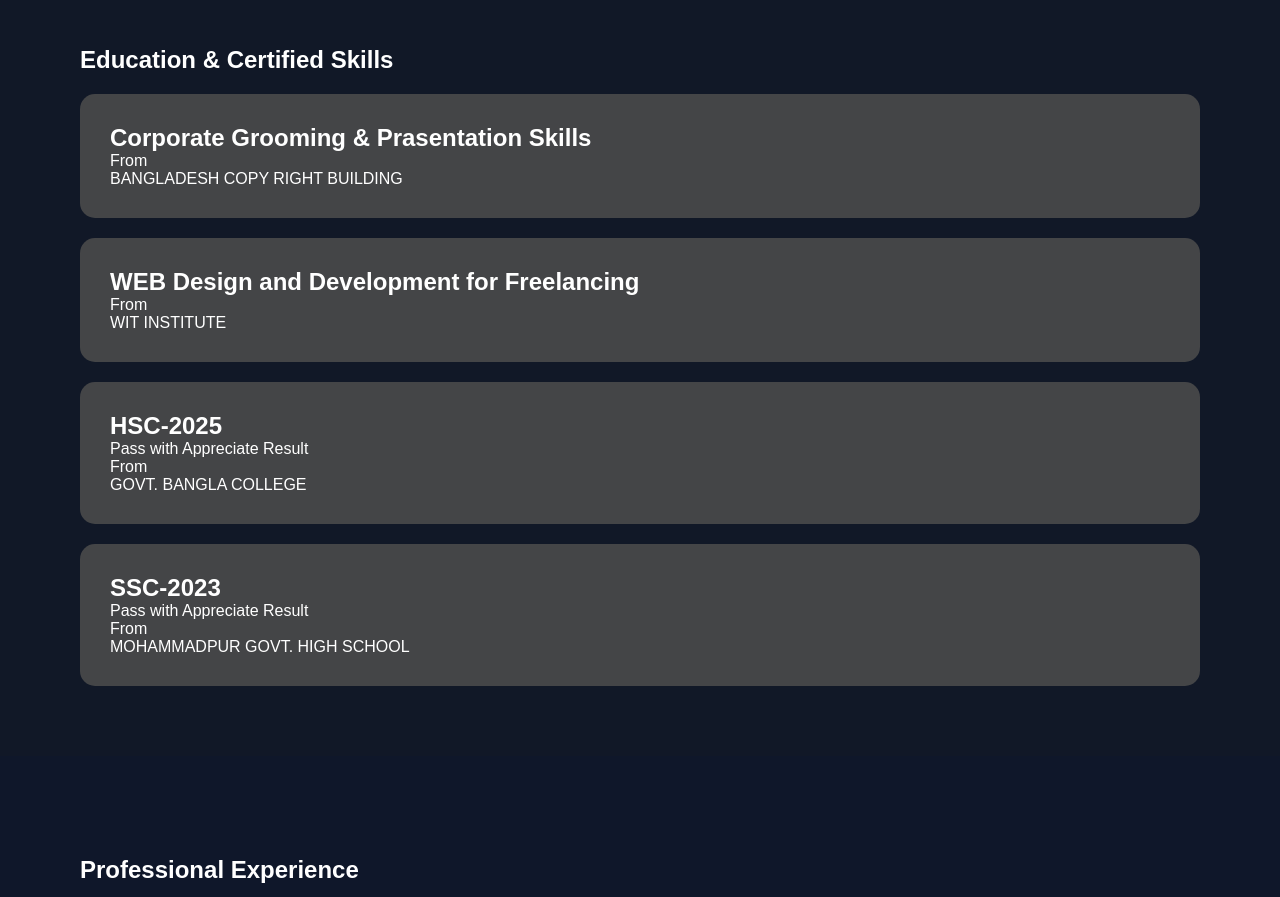
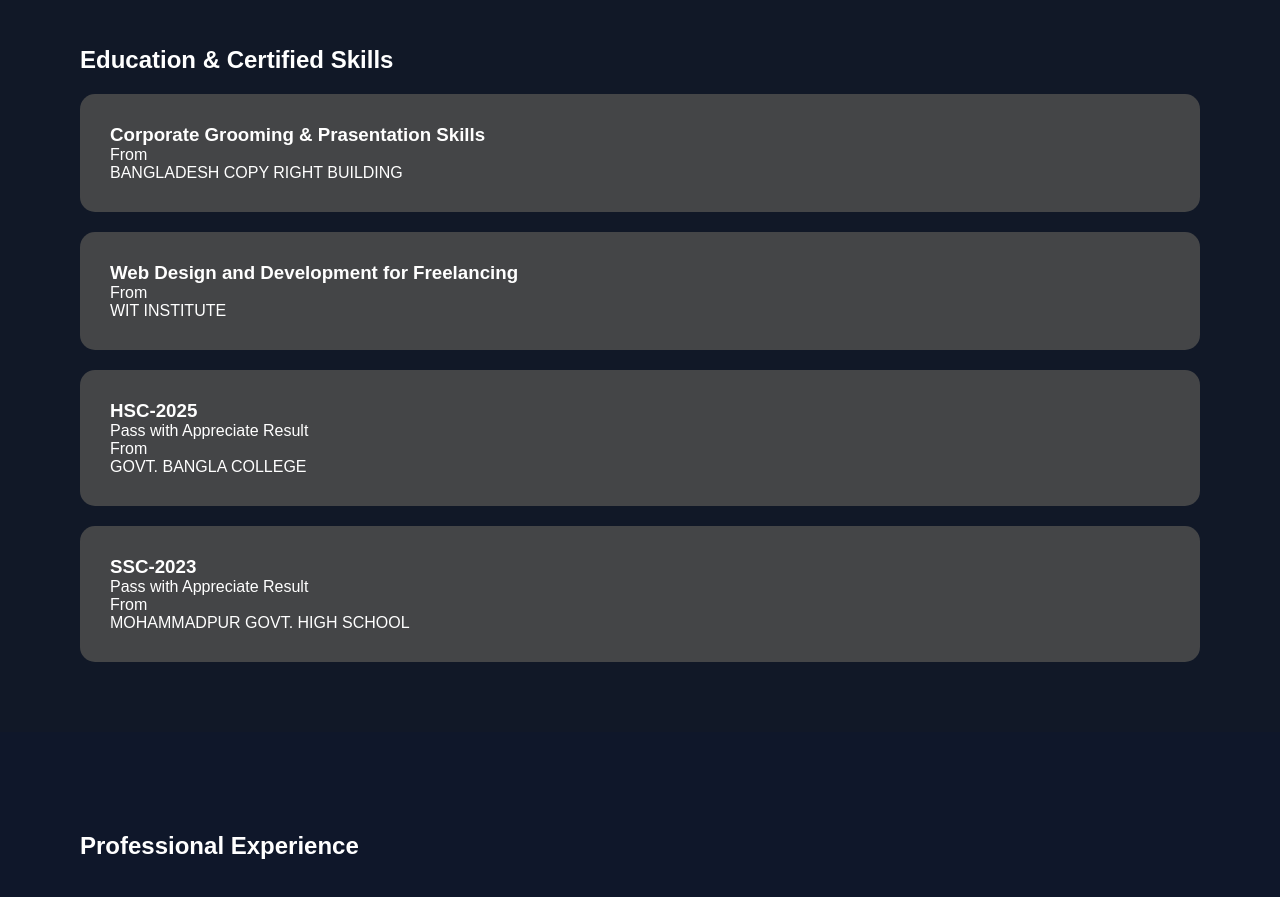
Before and after one commit to orpat214/protfolio, a plain HTML site: page index.html in a window 1280 px wide. Shown: the part 1660-2557 px from the top of the page. Drawn offline with Linux system fonts and the light colour scheme.

Commit message:
Update index.html

```diff
--- a/index.html
+++ b/index.html
@@ -123,20 +123,20 @@
 
 
         <div class="card">
-            <h2>Corporate Grooming & Prasentation Skills </h2>
+            <h3>Corporate Grooming & Prasentation Skills </h3>
             From
             <p> BANGLADESH COPY RIGHT BUILDING </p>
         </div>
 
         <div class="card">
-            <h2>WEB Design and Development for Freelancing</h2>
+            <h3>Web Design and Development for Freelancing</h3>
             From <br>
             <p>WIT INSTITUTE</p>
         </div>
 
 
         <div class="card">
-            <h2>HSC-2025 </h2>
+            <h3>HSC-2025 </h3>
             <p>Pass with Appreciate Result</p>
             From
             <p> GOVT. BANGLA  COLLEGE</p>
@@ -144,7 +144,7 @@
 
         <div class="card">
 
-            <h2>SSC-2023</h2>
+            <h3>SSC-2023</h3>
             <p>Pass with Appreciate Result</p>
             From
 
```
